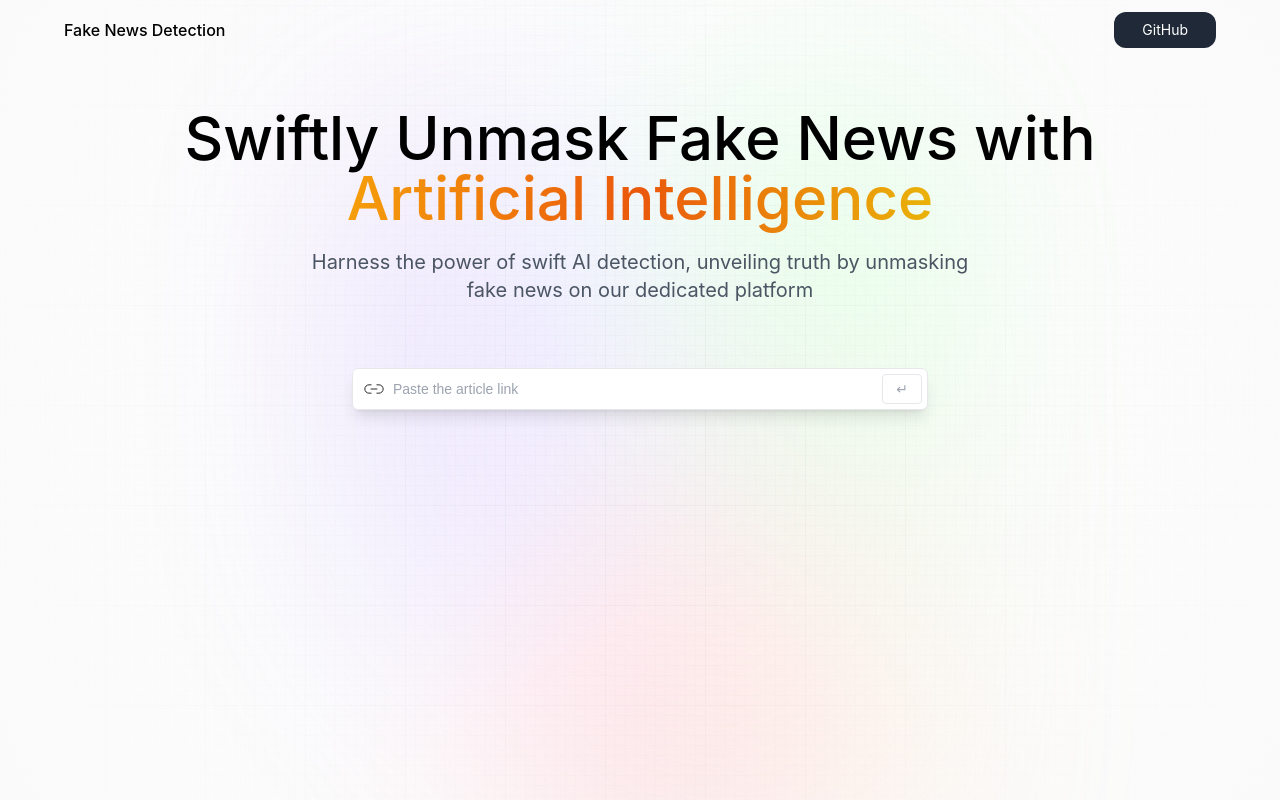
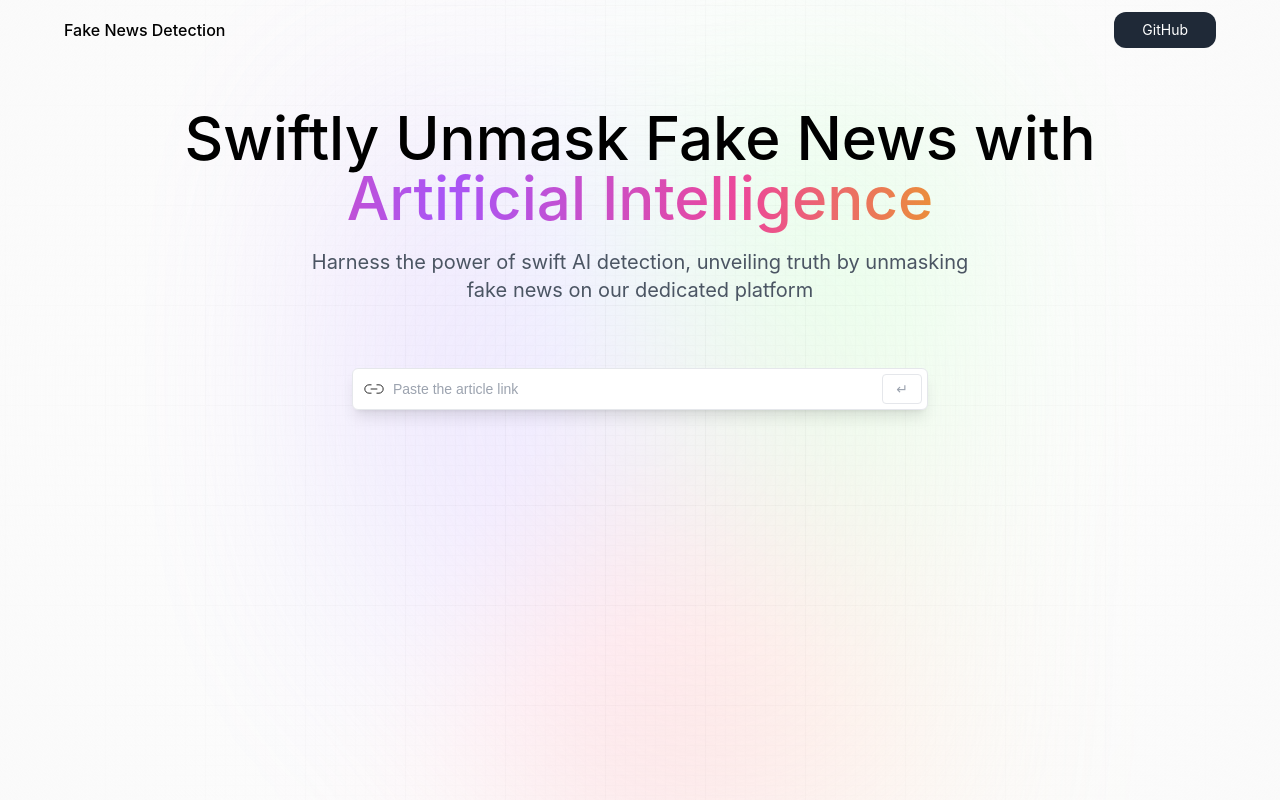
Before and after one commit to Abhish7k/fake-news-client, a React (Vite) app: page / in a window 1280 px wide. Built offline with nearby package versions, Linux system fonts and the light colour scheme.

Commit message:
added gradient text animation

```diff
--- a/src/components/Hero.jsx
+++ b/src/components/Hero.jsx
@@ -17,7 +17,9 @@ const Hero = () => {
 
       <h1 className="head_text font-semibold mt-20">
         Swiftly Unmask Fake News with <br className="max-md:hidden" />
-        <span className="orange_gradient ">Artificial Intelligence</span>
+        <span className="gradient-text text-transparent animate-gradient">
+          Artificial Intelligence
+        </span>
       </h1>
       <h2 className="desc">
         Harness the power of swift AI detection, unveiling truth by unmasking
--- a/src/index.css
+++ b/src/index.css
@@ -65,6 +65,22 @@
   }
 }
 
+
+.gradient-text {
+  background: linear-gradient(
+    to right,
+    #a855f7,
+    #ec4899,
+    #eab308,
+    #ec4899,
+    #a855f7,
+    #ec4899,
+    #eab308
+  );
+  background-size: 300% 300%;
+  background-clip: text;
+}
+
 /* Tailwind Styles */
 
 .app {
@@ -80,7 +96,7 @@
 }
 
 .orange_gradient {
-  @apply bg-gradient-to-r from-amber-500 via-orange-600 to-yellow-500 bg-clip-text text-transparent;
+  @apply bg-gradient-to-r from-amber-500 via-orange-600 to-yellow-500 bg-clip-text text-transparent bg-300%;
 }
 
 .desc {
--- a/tailwind.config.js
+++ b/tailwind.config.js
@@ -7,6 +7,21 @@ export default {
         satoshi: ["Satoshi", "sans-serif"],
         inter: ["Inter", "sans-serif"],
       },
+      keyframes: {
+        gradient: {
+          "0%": { backgroundPosition: "0% 50%" },
+          "100%": { backgroundPosition: "100% 50%" },
+        },
+      },
+      animation: {
+        gradient: "gradient 6s linear infinite",
+      },
+      backgroundSize: {
+        auto: "auto",
+        cover: "cover",
+        contain: "contain",
+        "300%": "300%",
+      },
     },
   },
   plugins: [],
```
